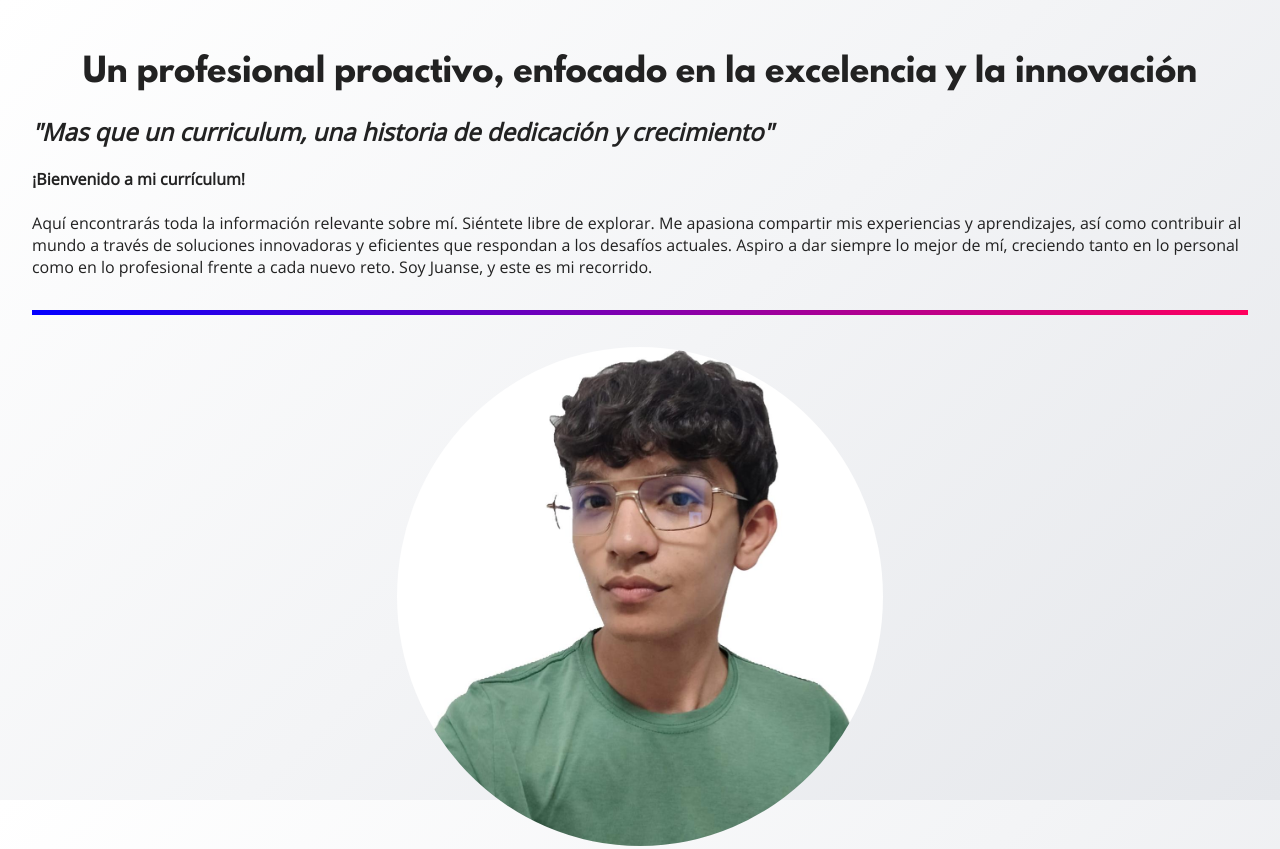
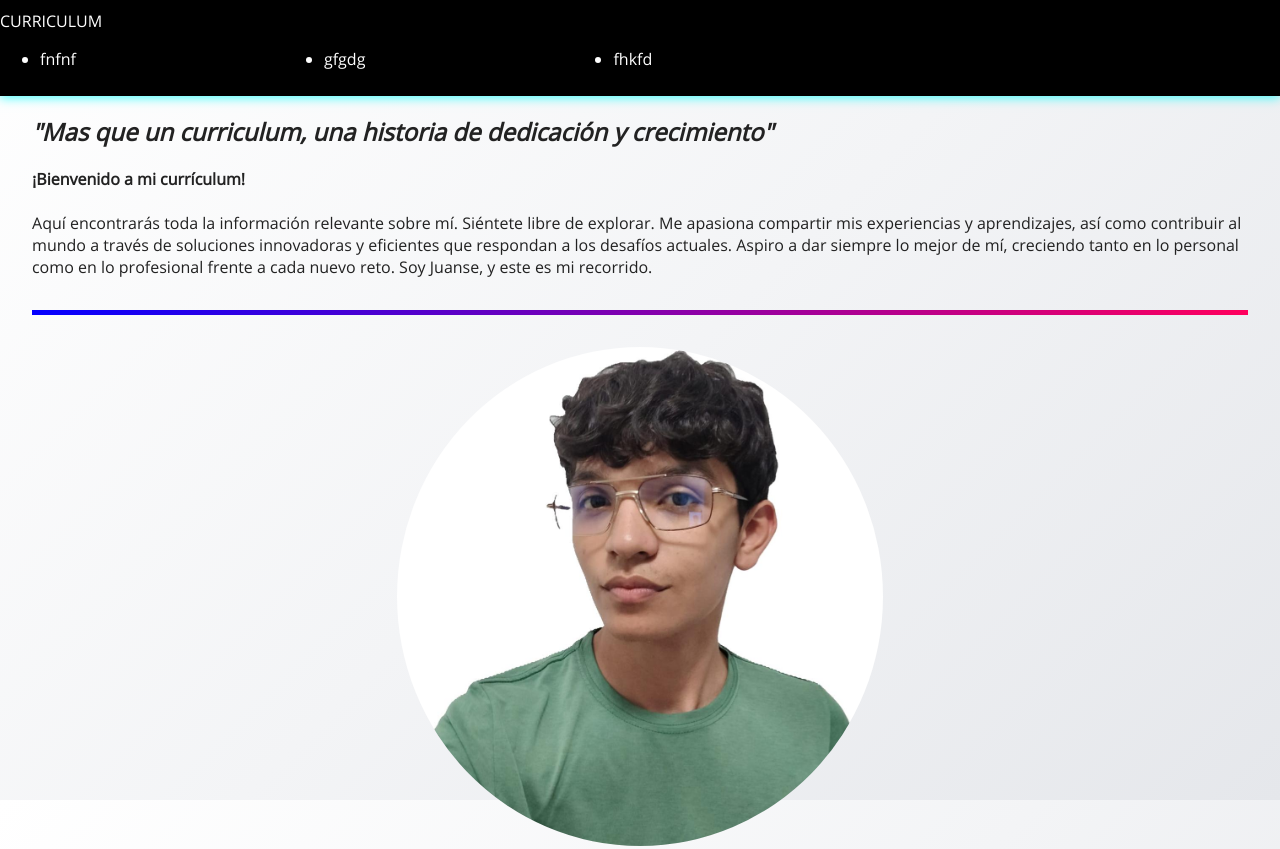
Before and after one commit to Sebas404040/Sebas404040.github.io, a plain HTML site: page index.html in a window 1280 px wide. Shown: the top 849 px of the page. Drawn offline with Linux system fonts and the light colour scheme.

Commit message:
feat: :construction: Working on nav tab
Including and making positions for the content of the nav tab

none

```diff
--- a/Diseño.css
+++ b/Diseño.css
@@ -194,3 +194,21 @@ body {
 .img-glow:hover {
   box-shadow: 0 0 20px rgba(0, 255, 255, 0.7);
 }
+
+.Barra_navegacion {
+  width: 100%;
+  background-color: #000000;
+  color: #fff;
+  padding: 10px 0;
+  position: fixed;
+  top: 0;
+  left: 0;
+  z-index: 1000;
+  box-shadow: 0 2px 10px rgba(0, 255, 255, 0.7);
+}
+
+#Opciones {
+  display: flex;
+  flex-direction: row;
+  gap: 20%;
+}
--- a/index.html
+++ b/index.html
@@ -6,6 +6,18 @@
     <meta name="viewport" content="width=device-width, initial-scale=1.0">
     <title></title>
     <link rel="stylesheet" href="Diseño.css">
+    <nav class="Barra_navegacion">
+        <div id="Contenedor_navegacion">
+            <div id="Titular">
+                CURRICULUM
+            </div>
+            <ul id="Opciones">
+                <li>fnfnf</li>
+                <li>gfgdg</li>
+                <li>fhkfd</li>
+            </ul>
+        </div>
+    </nav>
     <header>
         <h1 id="Titulo">
             Un profesional proactivo, enfocado en la excelencia y la
```
